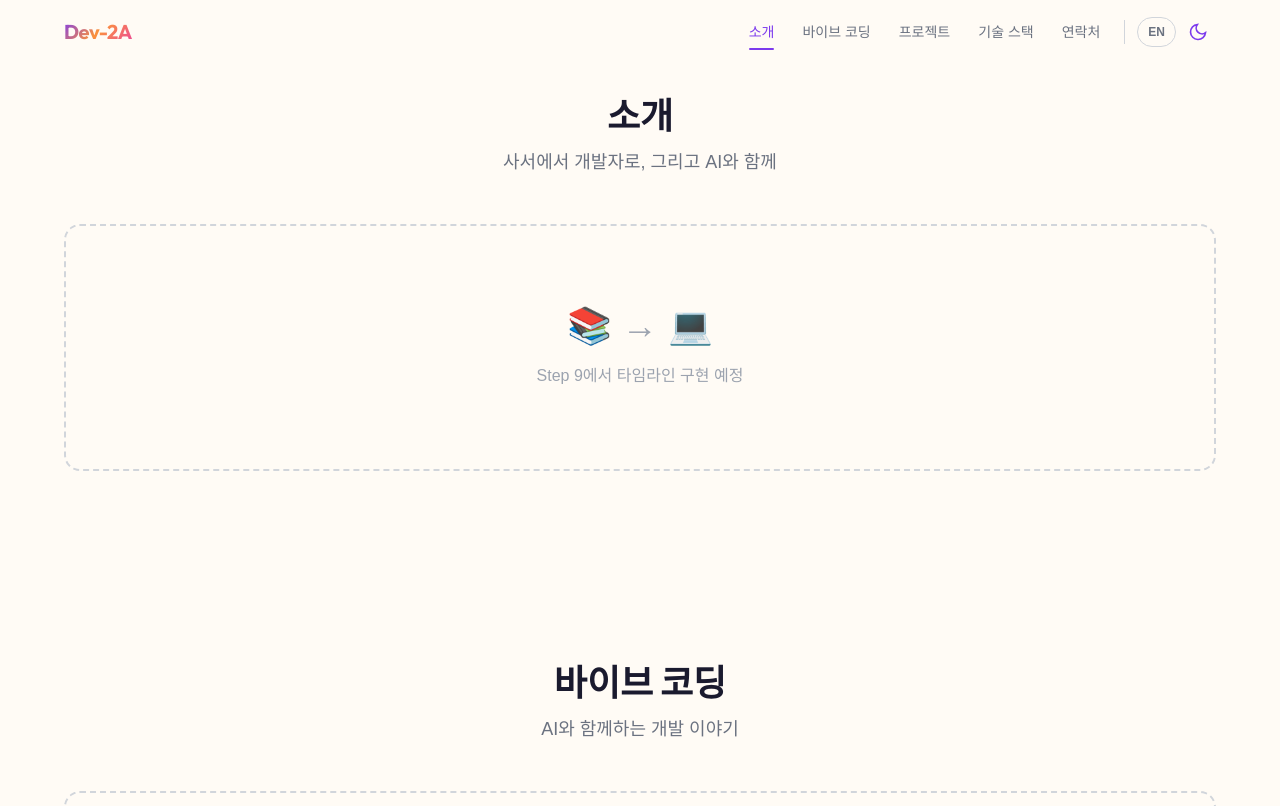
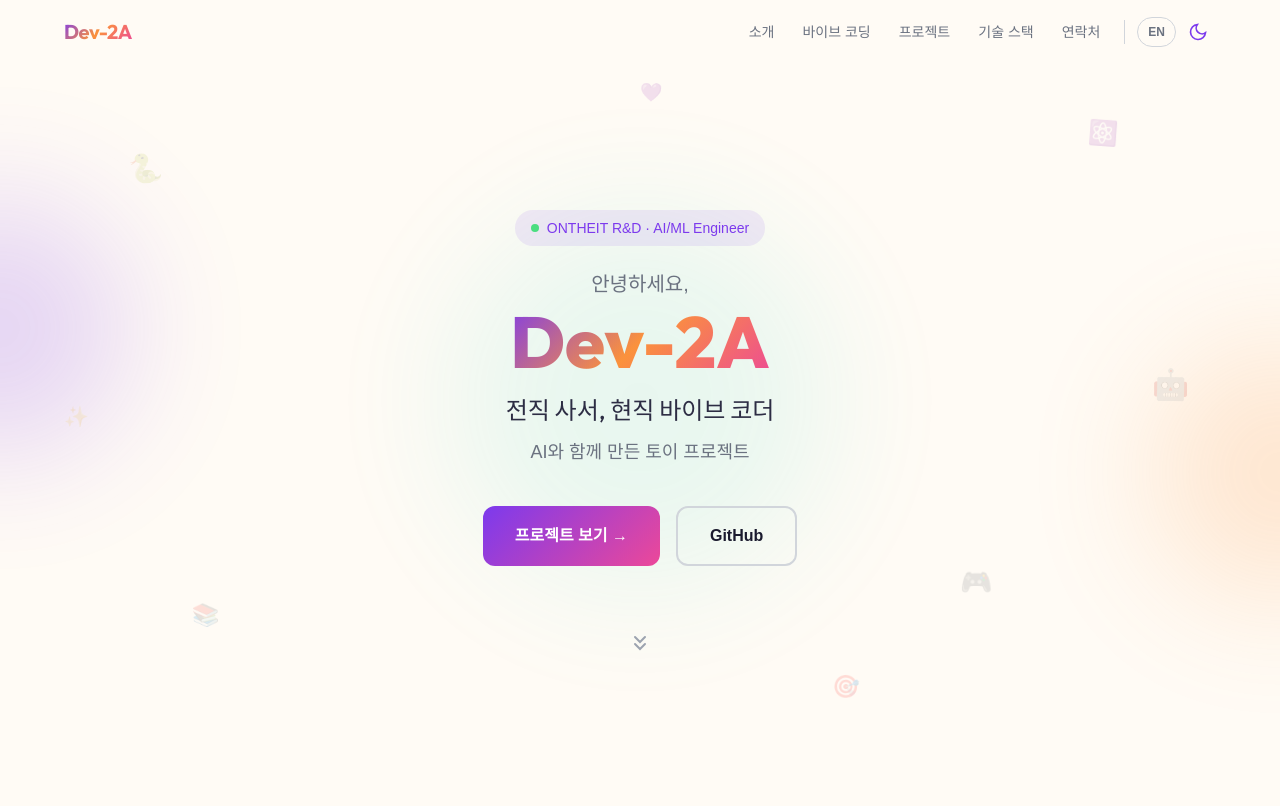
Before and after one commit to Dev-2A/dev-2a-portfolio, a React (Vite) app: page / in a window 1280 px wide. Shown: the top 806 px of the page. Built offline with nearby package versions, Linux system fonts and the light colour scheme; a web font is replaced by a local one.

Commit message:
🎪 Hero 섹션 구현 (애니메이션, 그라디언트 블롭, 플로팅 아이콘)

```diff
--- /dev/null
+++ b/src/components/sections/Hero.jsx
@@ -0,0 +1,180 @@
+import { motion } from "framer-motion";
+import { useTheme } from "../../contexts/ThemeContext";
+import { useI18n } from "../../contexts/I18nContext";
+
+const floatingIcons = [
+  { emoji: "🐍", x: "10%", y: "20%", delay: 0, size: 28 },
+  { emoji: "⚛️", x: "85%", y: "15%", delay: 0.5, size: 24 },
+  { emoji: "🎮", x: "75%", y: "70%", delay: 1, size: 26 },
+  { emoji: "📚", x: "15%", y: "75%", delay: 1.5, size: 22 },
+  { emoji: "🤖", x: "90%", y: "45%", delay: 0.8, size: 30 },
+  { emoji: "✨", x: "5%", y: "50%", delay: 1.2, size: 20 },
+  { emoji: "🎯", x: "65%", y: "85%", delay: 0.3, size: 22 },
+  { emoji: "💜", x: "50%", y: "10%", delay: 0.7, size: 18 },
+];
+
+const container = {
+  hidden: {},
+  visible: {
+    transition: { staggerChildren: 0.12, delayChildren: 0.3 },
+  },
+};
+
+const item = {
+  hidden: { opacity: 0, y: 30 },
+  visible: {
+    opacity: 1,
+    y: 0,
+    transition: { duration: 0.6, ease: [0.25, 0.46, 0.45, 0.94] },
+  },
+};
+
+export default function Hero() {
+  const { isDark } = useTheme();
+  const { t } = useI18n();
+
+  return (
+    <section className="relative min-h-screen flex items-center justify-center overflow-hidden pt-16">
+      {/* Floating emojis */}
+      {floatingIcons.map((icon, i) => (
+        <motion.span
+          key={i}
+          className="absolute select-none pointer-events-none opacity-15"
+          style={{ left: icon.x, top: icon.y, fontSize: icon.size }}
+          animate={{
+            y: [0, -15, 0],
+            rotate: [0, 5, -5, 0],
+          }}
+          transition={{
+            duration: 4 + icon.delay,
+            repeat: Infinity,
+            ease: "easeInOut",
+            delay: icon.delay,
+          }}
+        >
+          {icon.emoji}
+        </motion.span>
+      ))}
+
+      {/* Gradient blobs */}
+      <div className="absolute top-1/4 -left-32 w-64 h-64 rounded-full blur-3xl opacity-20 bg-violet" />
+      <div className="absolute bottom-1/4 -right-32 w-64 h-64 rounded-full blur-3xl opacity-20 bg-coral" />
+      <div className="absolute top-1/2 left-1/2 -translate-x-1/2 -translate-y-1/2 w-96 h-96 rounded-full blur-3xl opacity-10 bg-mint" />
+
+      {/* Content */}
+      <motion.div
+        className="section-container text-center relative z-10"
+        variants={container}
+        initial="hidden"
+        animate="visible"
+      >
+        {/* Badge */}
+        <motion.div variants={item} className="mb-6">
+          <span
+            className={`inline-flex items-center gap-2 px-4 py-2 rounded-full text-sm font-medium ${
+              isDark
+                ? "bg-violet/20 text-violet-light"
+                : "bg-violet/10 text-violet"
+            }`}
+          >
+            <span className="inline-block w-2 h-2 rounded-full bg-green-400 animate-pulse" />
+            ONTHEIT R&D · AI/ML Engineer
+          </span>
+        </motion.div>
+
+        {/* Greeting */}
+        <motion.p
+          variants={item}
+          className={`text-lg md:text-xl mb-2 ${isDark ? "text-gray-400" : "text-ink-muted"}`}
+        >
+          {t("hero.greeting")}
+        </motion.p>
+
+        {/* Name */}
+        <motion.h1
+          variants={item}
+          className="font-display text-5xl md:text-7xl font-extrabold mb-4"
+        >
+          <span className="text-gradient">{t("hero.name")}</span>
+        </motion.h1>
+
+        {/* Title */}
+        <motion.p
+          variants={item}
+          className={`font-display text-xl md:text-2xl font-medium mb-3 ${
+            isDark ? "text-gray-300" : "text-ink-light"
+          }`}
+        >
+          {t("hero.title")}
+        </motion.p>
+
+        {/* Subtitle */}
+        <motion.p
+          variants={item}
+          className={`text-lg mb-10 ${isDark ? "text-gray-400" : "text-ink-muted"}`}
+        >
+          {t("hero.subtitle")}
+        </motion.p>
+
+        {/* CTAs */}
+        <motion.div
+          variants={item}
+          className="flex justify-center gap-4 flex-wrap"
+        >
+          <motion.button
+            onClick={() =>
+              document
+                .getElementById("projects")
+                ?.scrollIntoView({ behavior: "smooth" })
+            }
+            className="px-8 py-3.5 rounded-xl font-semibold text-white cursor-pointer"
+            style={{
+              background: "linear-gradient(135deg, #7C3AED, #EC4899)",
+            }}
+            whileHover={{
+              scale: 1.05,
+              boxShadow: "0 0 20px rgba(124, 58, 237, 0.3)",
+            }}
+            whileTap={{ scale: 0.97 }}
+          >
+            {t("hero.cta")} →
+          </motion.button>
+          <motion.a
+            href="https://github.com/Dev-2A"
+            target="_blank"
+            rel="noopener noreferrer"
+            className={`px-8 py-3.5 rounded-xl font-semibold border-2 transition-colors ${
+              isDark
+                ? "border-gray-600 text-gray-300 hover:border-violet-light hover:text-violet-light"
+                : "border-gray-300 text-ink hover:border-violet hover:text-violet"
+            }`}
+            whileHover={{ scale: 1.05 }}
+            whileTap={{ scale: 0.97 }}
+          >
+            {t("hero.github")}
+          </motion.a>
+        </motion.div>
+
+        {/* Scroll indicator */}
+        <motion.div
+          className="mt-16"
+          animate={{ y: [0, 8, 0] }}
+          transition={{ duration: 2, repeat: Infinity }}
+        >
+          <svg
+            width="24"
+            height="24"
+            viewBox="0 0 24 24"
+            fill="none"
+            stroke={isDark ? "#64748B" : "#9CA3AF"}
+            strokeWidth="2"
+            strokeLinecap="round"
+            className="mx-auto"
+          >
+            <path d="M7 13l5 5 5-5M7 6l5 5 5-5" />
+          </svg>
+        </motion.div>
+      </motion.div>
+    </section>
+  );
+}
--- a/src/pages/Home.jsx
+++ b/src/pages/Home.jsx
@@ -1,3 +1,4 @@
+import Hero from "../components/sections/Hero";
 import About from "../components/sections/About";
 import VibeCoding from "../components/sections/VibeCoding";
 import ProjectGallery from "../components/sections/ProjectGallery";
@@ -6,7 +7,7 @@ import TechStack from "../components/sections/TechStack";
 export default function Home() {
   return (
     <>
-      {/* Hero는 Step 8에서 추가 */}
+      <Hero />
       <About />
       <VibeCoding />
       <ProjectGallery />
```
